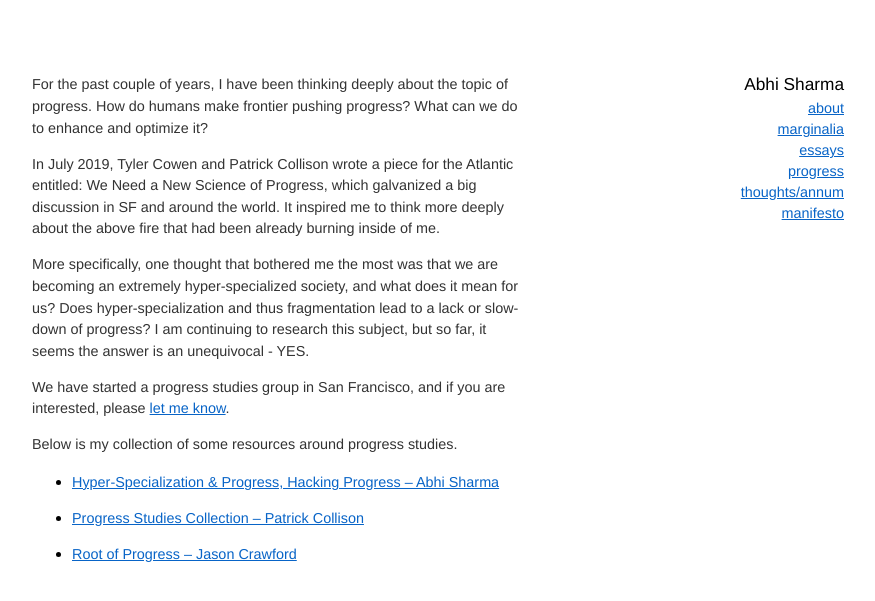
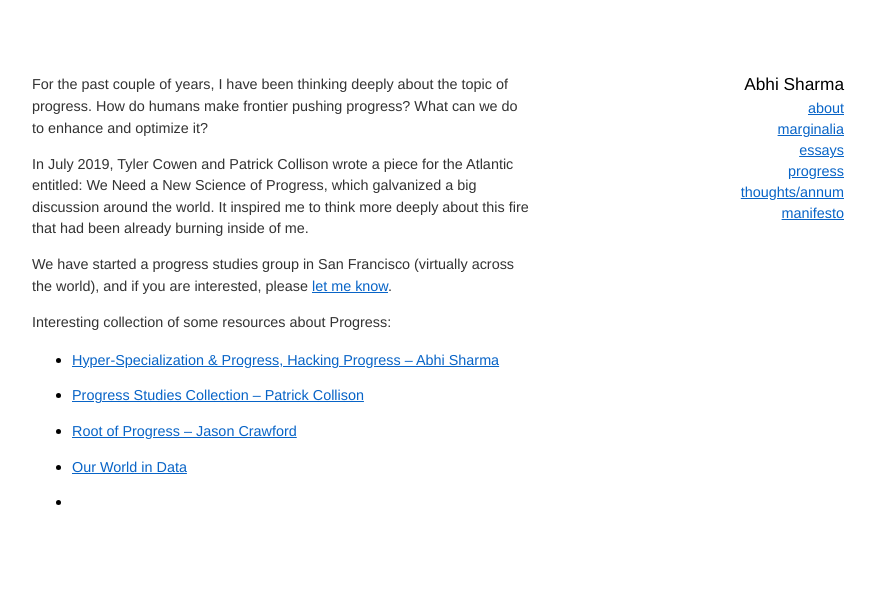
Before and after one commit to abhisharmab/abhisharmab.github.io, a Jekyll site: the page built from progress/index.md, in a window 1280 px wide. Shown: the top 601 px of the page, without its empty margins (192-1067 px from the left). Built offline with Jekyll 4.4.1, drawn with Linux system fonts in a browser that asks for light colours.

Commit message:
progress

```diff
--- a/progress/index.md
+++ b/progress/index.md
@@ -5,13 +5,11 @@ title: Progress Studies
 
 For the past couple of years, I have been thinking deeply about the topic of progress. How do humans make frontier pushing progress? What can we do to enhance and optimize it?
 
-In July 2019, Tyler Cowen and Patrick Collison wrote a piece for the Atlantic entitled: We Need a New Science of Progress, which galvanized a big discussion in SF and around the world. It inspired me to think more deeply about the above fire that had been already burning inside of me.
+In July 2019, Tyler Cowen and Patrick Collison wrote a piece for the Atlantic entitled: We Need a New Science of Progress, which galvanized a big discussion around the world. It inspired me to think more deeply about this fire that had been already burning inside of me.
 
-More specifically, one thought that bothered me the most was that we are becoming an extremely hyper-specialized society, and what does it mean for us? Does hyper-specialization and thus fragmentation lead to a lack or slow-down of progress? I am continuing to research this subject, but so far, it seems the answer is an unequivocal - YES.
+We have started a progress studies group in San Francisco (virtually across the world), and if you are interested, please [let me know](mailto:abhisharma.b@gmail.com).
 
-We have started a progress studies group in San Francisco, and if you are interested, please [let me know](mailto:abhisharma.b@gmail.com).
-
-Below is my collection of some resources around progress studies.
+Interesting collection of some resources about Progress:
 
 
 * [Hyper-Specialization & Progress, Hacking Progress -- Abhi Sharma](https://youtu.be/6ZiQQ6Lalm0)
@@ -19,3 +17,7 @@ Below is my collection of some resources around progress studies.
 * [Progress Studies Collection -- Patrick Collison](https://patrickcollison.com/progress)
 
 * [Root of Progress -- Jason Crawford](https://rootsofprogress.org/)
+
+* [Our World in Data](https://twitter.com/OurWorldInData)
+
+*
```
